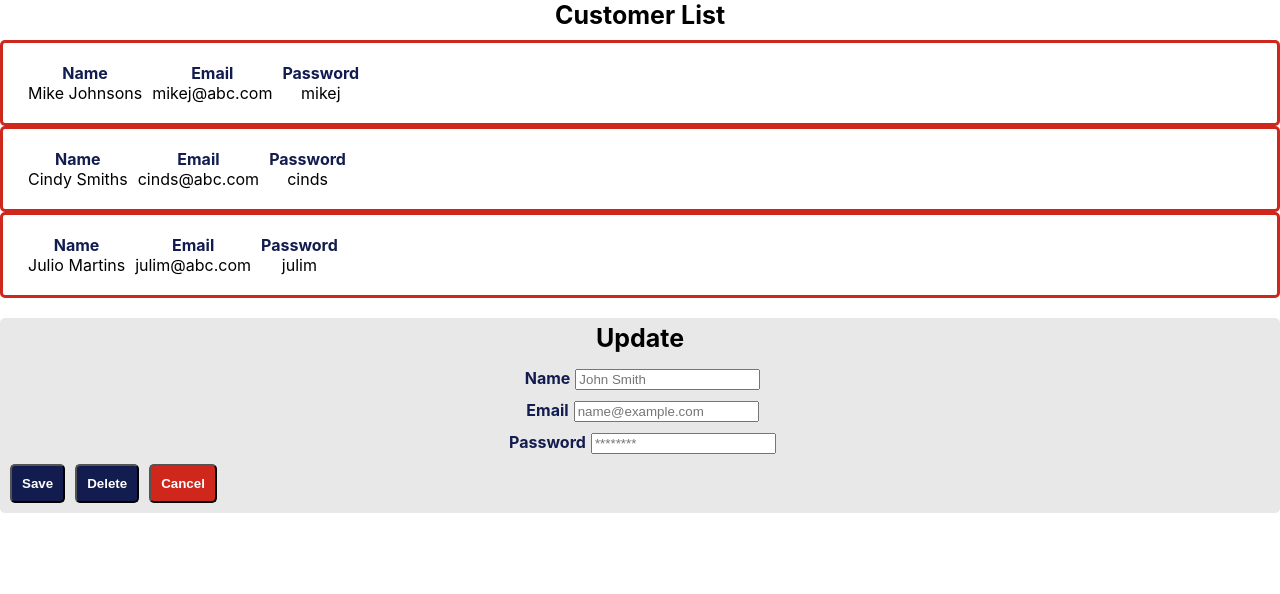
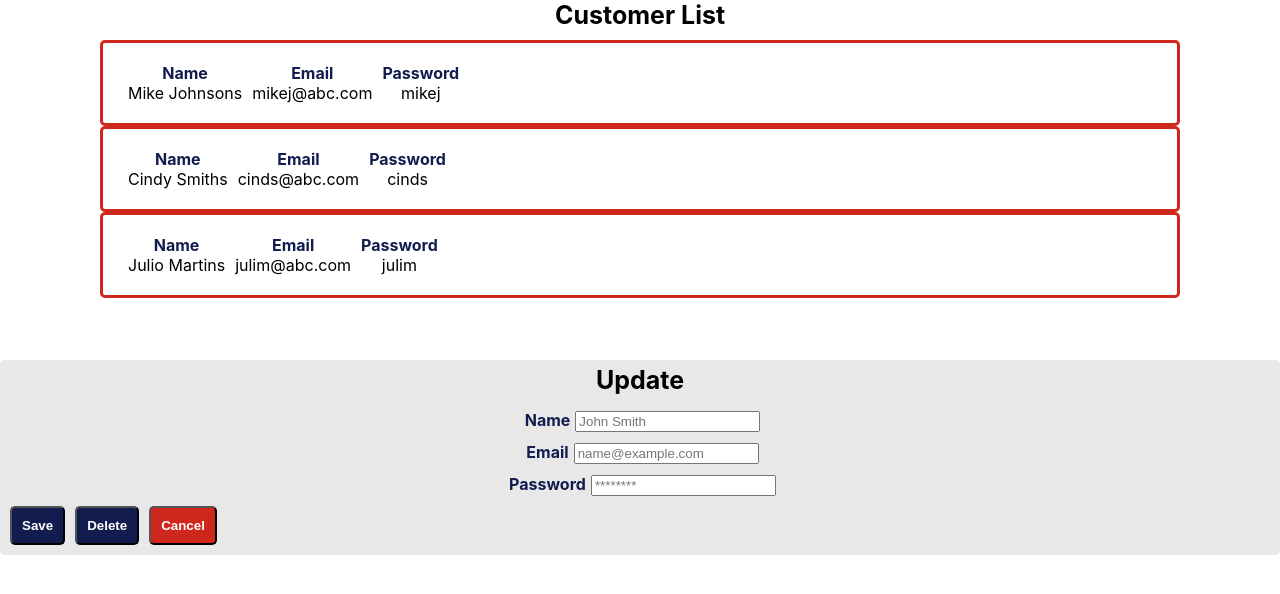
Before and after one commit to nannigeri/front-end-app, a React (Create React App) app: page / in a window 1280 px wide. Shown: the top 594 px of the page. Built offline with nearby package versions, Linux system fonts and the light colour scheme.

Commit message:
added scroll bar to appear

```diff
--- a/src/CustomerComponent/index.css
+++ b/src/CustomerComponent/index.css
@@ -41,6 +41,8 @@ ul {
 
 .card-spacing {
    padding-bottom:  20px;
+   padding-left: 100px;
+   padding-right: 100px;
 
 }
 
@@ -48,3 +50,10 @@ ul {
     padding-right: 5px;
     padding-left: 5px;
 }
+
+.scroll {
+    height: 300px;
+    overflow-x: hidden;
+    overflow-y: auto;
+
+}
--- a/src/CustomerComponent/index.js
+++ b/src/CustomerComponent/index.js
@@ -8,7 +8,7 @@ const CustomerComponent = (props) => {
         <div>
             <div class='title-font'>Customer List</div>
 
-            <div class="card-spacing">
+            <div class="card-spacing scroll">
 
 
 
```
